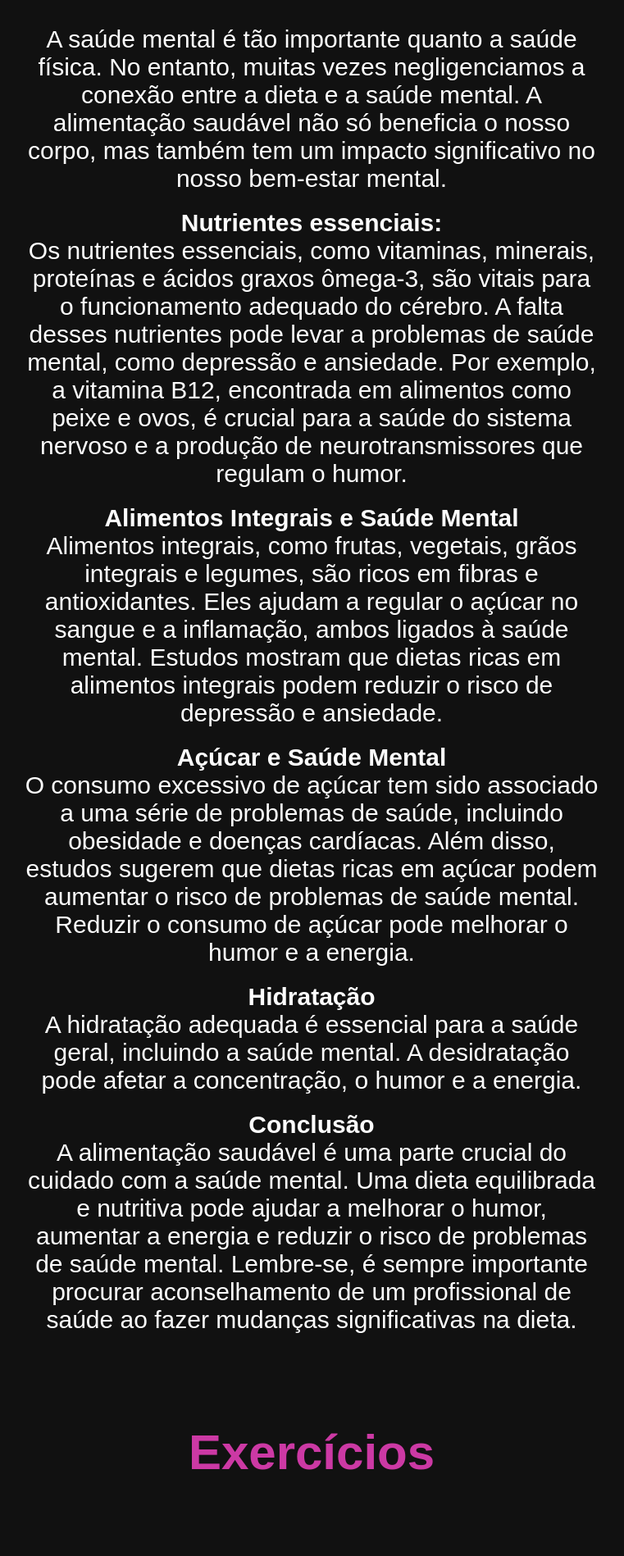
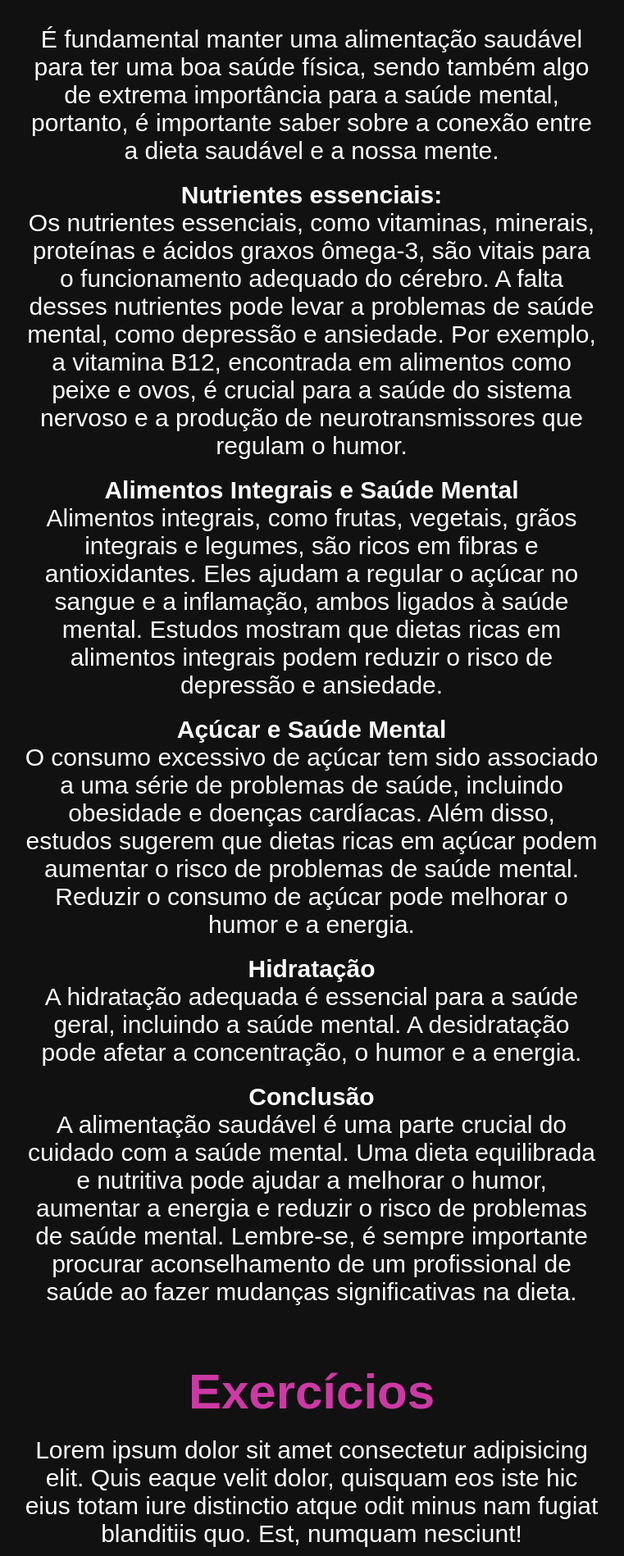
Before and after one commit to igorOliveira-dev/Mind, a React (Vite) app: page /#/saude-geral in a window 1280 px wide. Shown: the part 868-2766 px from the top of the page at 82% size, without its empty margins (260-1021 px from the left). Before the commit the page ends 2684 px from the top, so only its background shows below. Built offline with nearby package versions, Linux system fonts and the light colour scheme.

Commit message:
commit de correções de rotas e em alguns css

```diff
--- a/src/routes/pesquisa/Pesquisa.jsx
+++ b/src/routes/pesquisa/Pesquisa.jsx
@@ -4,6 +4,7 @@ import { useState } from 'react'
 import './pesquisa.css'
 
 import Header from '../../elements/Header'
+import { useNavigate } from 'react-router-dom'
 
 const Pesquisa = () => {
   const [respostas, setRespostas] = useState({});
@@ -218,6 +219,7 @@ const Pesquisa = () => {
     },
   ];
 
+  const navigate = useNavigate();
   const returnToInit = () => {
     navigate("/");
   }
@@ -319,13 +321,13 @@ const Pesquisa = () => {
     const total = Object.values(respostas).reduce((a, b) => a + b, 0);
     console.log(respostas);
     setShowResult(true);
-    if (total < 40) {
+    if (total < 50) {
       setTxtConclusao(txtConclusao => txtConclusao + 'Parece que você está se sentindo bem na maior parte do tempo, o que é ótimo! Continue fazendo o que está funcionando para você e lembre-se de que é normal ter dias ruins de vez em quando.')
     } else {
-      if (total < 60) {
+      if (total < 65) {
         setTxtConclusao(txtConclusao => txtConclusao + 'Você pode estar enfrentando alguns desafios ou estresse. Tente identificar quais áreas estão causando mais problemas e procure estratégias para lidar com esses problemas. Isso pode incluir coisas como fazer uma melhora em sua alimentação, praticar exercícios físicos ou falar com um amigo de confiança.')
       } else {
-        if (total < 80) {
+        if (total < 85) {
           setTxtConclusao(txtConclusao => txtConclusao + 'Parece que você está passando por um período difícil. É importante lembrar que você não está sozinho e que existem recursos disponíveis para ajudá-lo. Considere falar com um profissional de saúde mental para obter apoio adicional, além de sempre buscar uma rotina e alimentação melhores.')
         } else {
           setTxtConclusao(txtConclusao => txtConclusao + 'Você parece estar enfrentando um alto nível de estresse ou desconforto. É realmente importante procurar ajuda profissional. Falar com um profissional de saúde mental pode fornecer o suporte e as ferramentas que você precisa para se sentir melhor, também pode ser uma boa idéia ver os recursos disponíveis neste site para te auxiliar.')
--- a/src/routes/pesquisa/pesquisa.css
+++ b/src/routes/pesquisa/pesquisa.css
@@ -83,6 +83,7 @@
 @media (max-width: 920px) {
     .contentConclusao {
         max-width: 80vw;
+        height: 400px;
     }
 }
 
--- a/src/routes/saudeGeral/SaudeGeral.jsx
+++ b/src/routes/saudeGeral/SaudeGeral.jsx
@@ -27,7 +27,7 @@ const SaudeGeral = () => {
         <div className="dietaSaudavel">
           <h1>Dieta Saudável</h1>
           <p>
-            A saúde mental é tão importante quanto a saúde física. No entanto, muitas vezes negligenciamos a conexão entre a dieta e a saúde mental. A alimentação saudável não só beneficia o nosso corpo, mas também tem um impacto significativo no nosso bem-estar mental. <br />
+            É fundamental manter uma alimentação saudável para ter uma boa saúde física, sendo também algo de extrema importância para a saúde mental, portanto, é importante saber sobre a conexão entre a dieta saudável e a nossa mente.
           </p>
           <p>
             <b>Nutrientes essenciais:</b>
@@ -63,6 +63,9 @@ const SaudeGeral = () => {
 
         <div className="exercicios">
           <h1>Exercícios</h1>
+          <p>
+            Lorem ipsum dolor sit amet consectetur adipisicing elit. Quis eaque velit dolor, quisquam eos iste hic eius totam iure distinctio atque odit minus nam fugiat blanditiis quo. Est, numquam nesciunt!
+          </p>
         </div>
     </div>
   )
--- a/src/routes/saudeGeral/saudeGeral.css
+++ b/src/routes/saudeGeral/saudeGeral.css
@@ -36,14 +36,14 @@
     }
 }
 
-.dietaSaudavel {
+.dietaSaudavel, .exercicios {
     position: relative;
     top: 100px;
     text-align: center;
     display: flex;
     flex-direction: column;
     align-items: center;
-    margin-bottom: 200px;
+    margin-bottom: 50px;
 }
 
 .dietaSaudavel > h1, .exercicios > h1 {
@@ -53,7 +53,7 @@
     text-align: center;
 }
 
-.dietaSaudavel > p {
+.dietaSaudavel > p, .exercicios > p {
     margin: 10px;
     color: #fdfdfd;
     font-size: 30px;
@@ -63,6 +63,6 @@
     margin-right: 30px;
 }
 
-.dietaSaudavel > p > strong {
+.dietaSaudavel > p > strong, .exercicios > p > strong {
     margin-top: 70px;
 }
```
